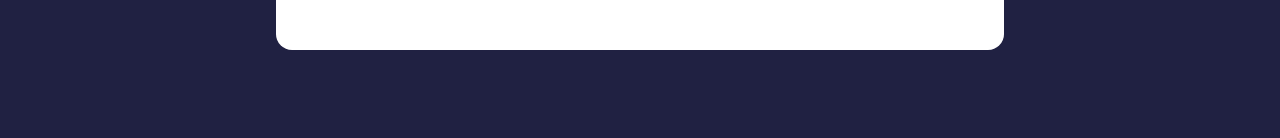
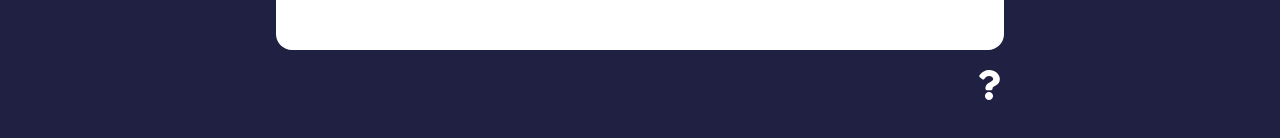
Before and after one commit to PhilipPaulson/CS222-Daily-Thing, a React (Create React App) app in the folder React Tutorial/feedback-app/: page /about in a window 1280 px wide. Shown: the part 308-446 px from the top of the page. Built offline with nearby package versions, Linux system fonts and the light colour scheme.

Commit message:
Added link to bottom of the page

```diff
--- a/React Tutorial/feedback-app/src/App.js
+++ b/React Tutorial/feedback-app/src/App.js
@@ -7,6 +7,7 @@
 import FeedbackStats from "./components/FeedbackStats";
 import FeedbackForm from "./components/FeedbackForm";
 import AboutPage from "./pages/AboutPage";
+import AboutIconLink from "./components/AboutIconLink";
 
 function App() {
   const [feedback, setFeedback] = useState(FeedbackData);
@@ -44,6 +45,8 @@
 
           <Route path="/about" element={<AboutPage />} />
         </Routes>
+
+        <AboutIconLink />
       </div>
     </Router>
   );
--- /dev/null
+++ b/React Tutorial/feedback-app/src/components/AboutIconLink.jsx
@@ -0,0 +1,14 @@
+import { Link } from "react-router-dom";
+import { FaQuestion } from "react-icons/fa";
+
+function AboutIconLink() {
+  return (
+    <div className="about-link">
+      <Link to={"/about"}>
+        <FaQuestion size={30} />
+      </Link>
+    </div>
+  );
+}
+
+export default AboutIconLink;
--- a/React Tutorial/feedback-app/src/pages/AboutPage.jsx
+++ b/React Tutorial/feedback-app/src/pages/AboutPage.jsx
@@ -1,4 +1,5 @@
 import Card from "../components/shared/Card";
+import { Link } from "react-router-dom";
 
 function AboutPage() {
   return (
@@ -9,7 +10,7 @@
         <p>Version: 1.0.0</p>
 
         <p>
-          <a href="/">Back To Home</a>
+          <Link to="/">Back To Home</Link>
         </p>
       </div>
     </Card>
```
